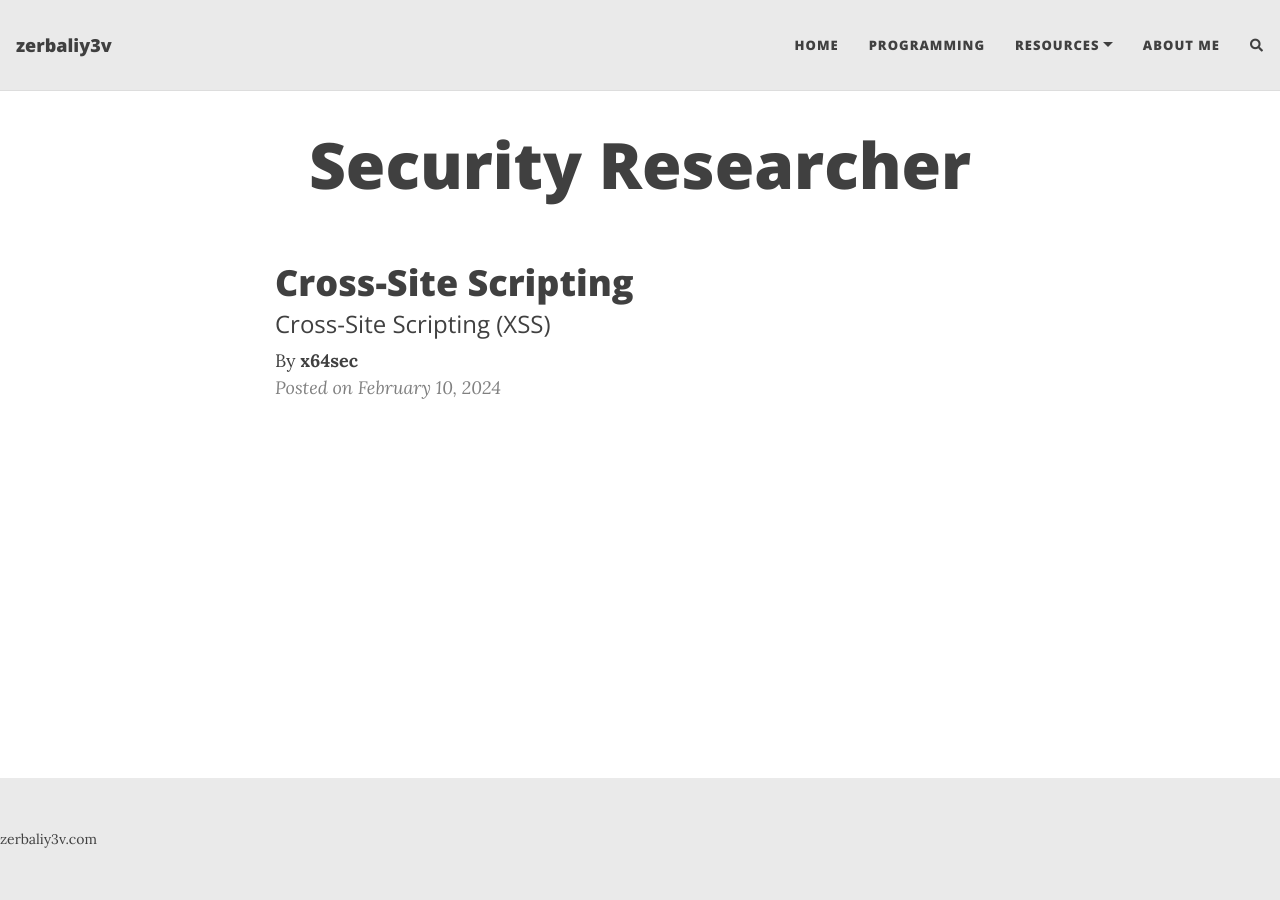
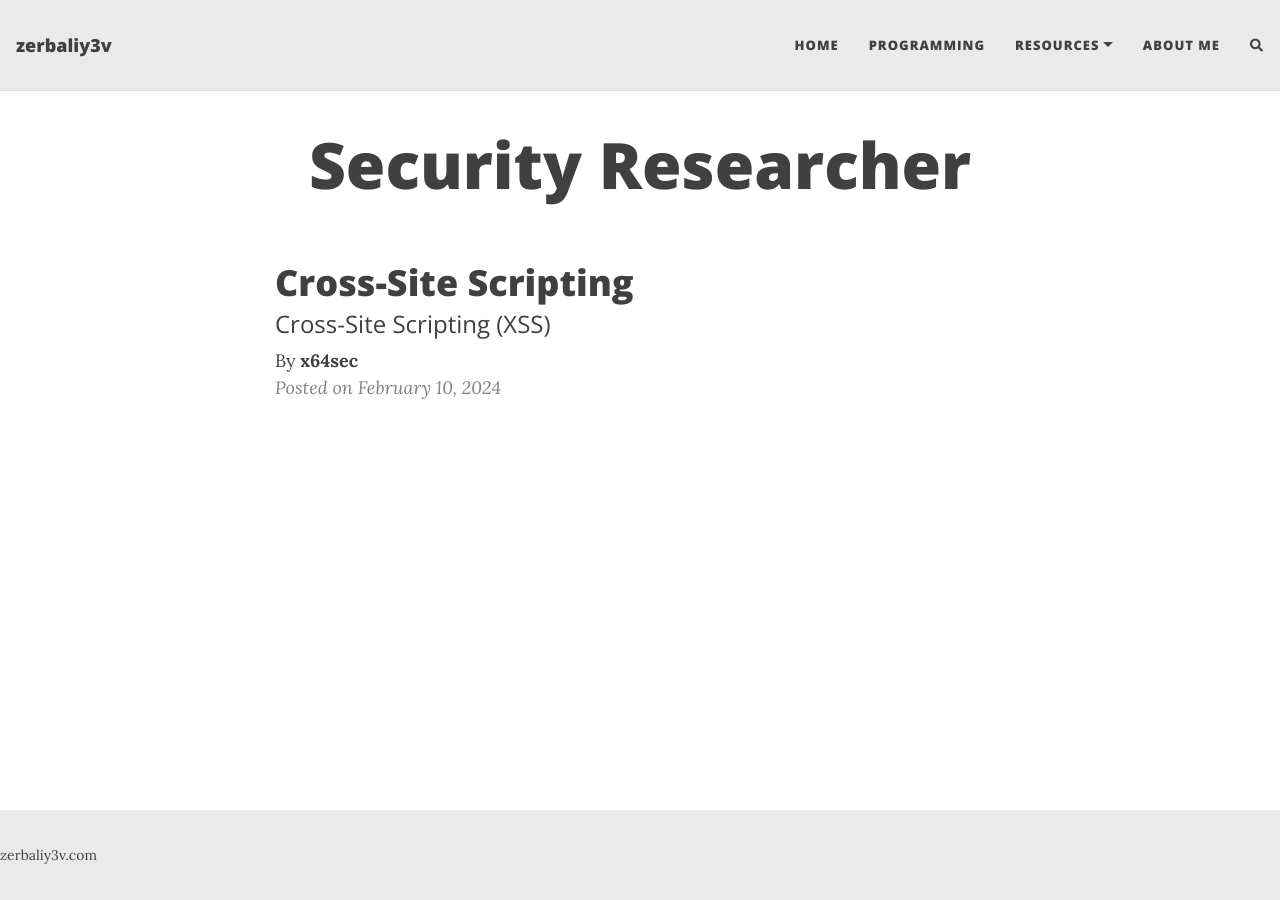
Before and after one commit to zerbaliy3v/zerbaliy3v.github.io, a Jekyll site: the page built from index.html, in a window 1280 px wide. Built offline with Jekyll 4.4.1, drawn with Linux system fonts in a browser that asks for light colours; nearby versions of some CDN libraries; the list of posts is cut into pages by our own code; comment, search, counter and statistics services are not loaded.

Commit message:
Update beautifuljekyll.css

```diff
--- a/assets/css/beautifuljekyll.css
+++ b/assets/css/beautifuljekyll.css
@@ -431,7 +431,8 @@ footer .footer-custom-content {
 
 @media (min-width: 768px) {
   footer {
-    padding: 3.125rem 0;
+    padding: 2.125rem 0;
+    text-aling: center
   }
   footer .footer-links {
     font-size: 1.125rem;
```
